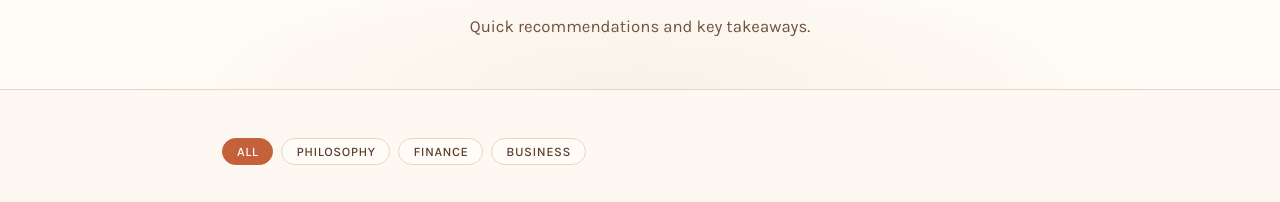
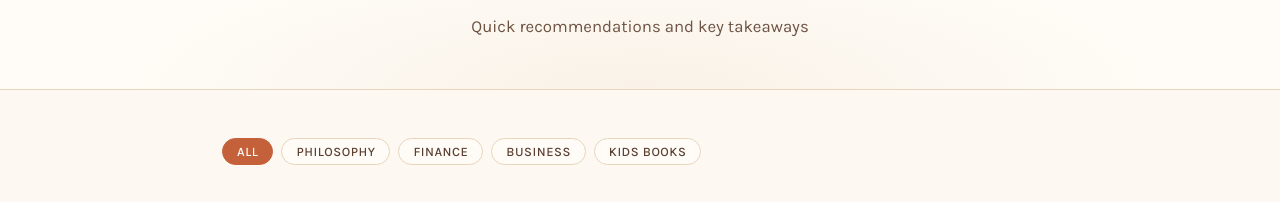
Before and after one commit to nickrwlarson/nicks-notes, a plain HTML site: page index.html in a window 1280 px wide. Shown: the part 229-431 px from the top of the page. Drawn offline with Linux system fonts and the light colour scheme; grey boxes are pictures that could not be loaded.

Commit message:
Update index.html

```diff
--- a/index.html
+++ b/index.html
@@ -16,7 +16,7 @@
 <div class="hero">
   <div class="hero-tag">Book Notes</div>
   <h1>Reading in Public</h1>
-  <p>Quick recommendations and key takeaways.</p>
+  <p>Quick recommendations and key takeaways</p>
 </div>
 
 <div class="container">
@@ -64,6 +64,8 @@ let activeTag = 'All';
 
 function getAllTags() {
   const tags = new Set(POSTS.map(p => p.tag).filter(Boolean));
+  // Ensure Kids Books appears in the filter even before any posts are tagged with it
+  tags.add('Kids Books');
   return ['All', ...Array.from(tags)];
 }
 
```
